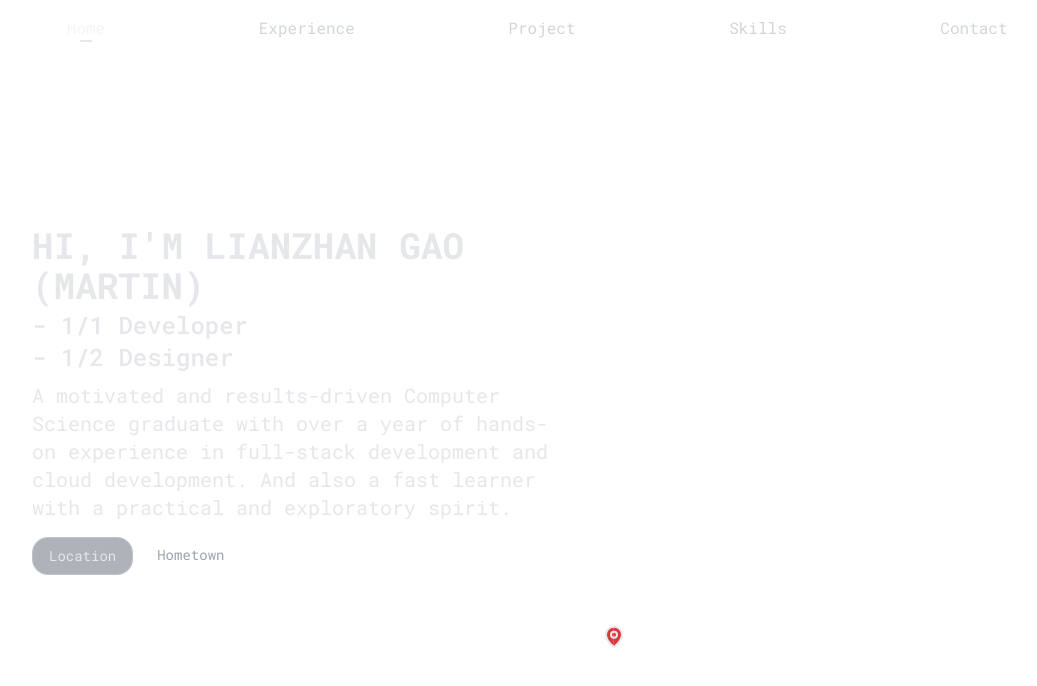
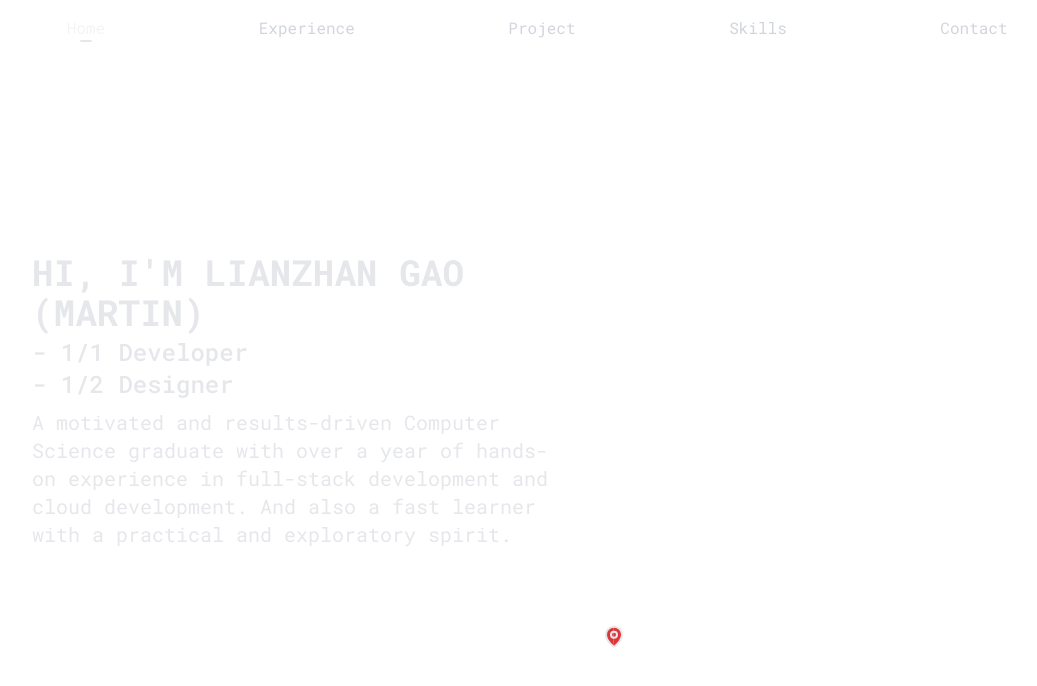
Before and after one commit to Martin-Lianzhan-Gao/Portfolio_3d, a Next.js app: page / in a window 1280 px wide. Shown: the top 686 px of the page, without its empty margins (26-1063 px from the left). Built offline with nearby package versions, Linux system fonts and the light colour scheme; no server answers.

Commit message:
Feat(intro): adjust component height

```diff
--- a/src/components/intro.tsx
+++ b/src/components/intro.tsx
@@ -105,11 +105,11 @@ const Intro = () => {
                         >
                             A motivated and results-driven Computer Science graduate with over a year of hands-on experience in full-stack development and cloud development. And also a fast learner with a practical and exploratory spirit.
                         </motion.p>
-                        <CitySwitcher
+                        {/* <CitySwitcher
                             onSelectCity={onChangeCity}
                             isCurrentLocation={isCurrentLocation}
                             setIsCurrentLocation={setIsCurrentLocation}
-                        />
+                        /> */}
                     </motion.div>}
                 </AnimatePresence>
             </div>
```
